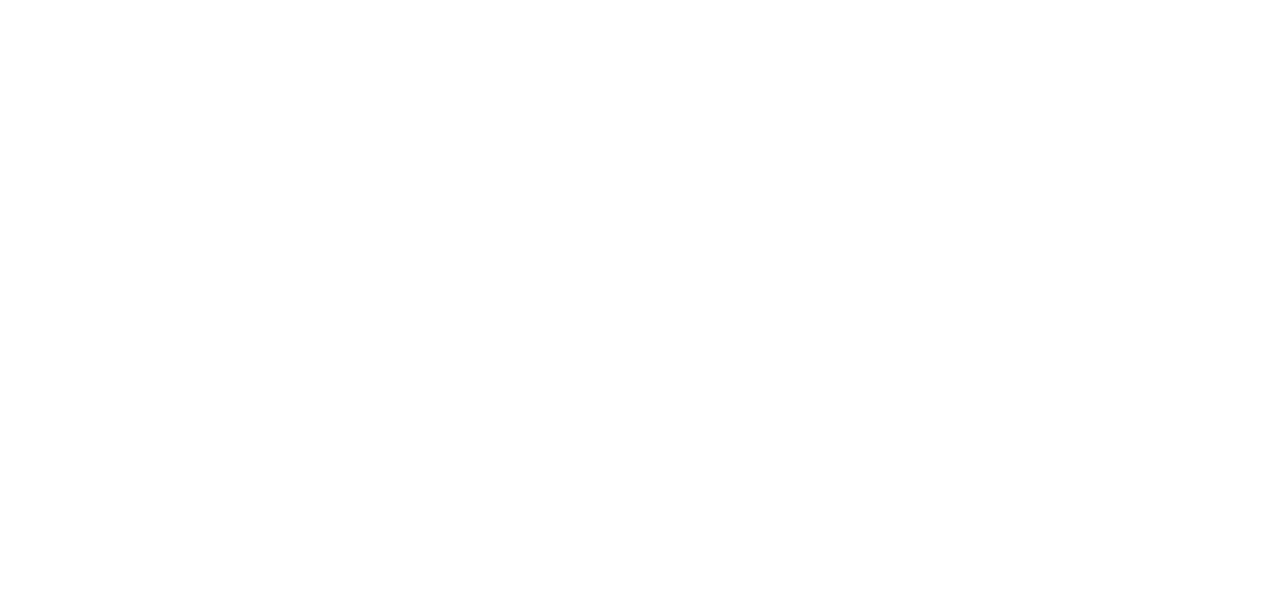
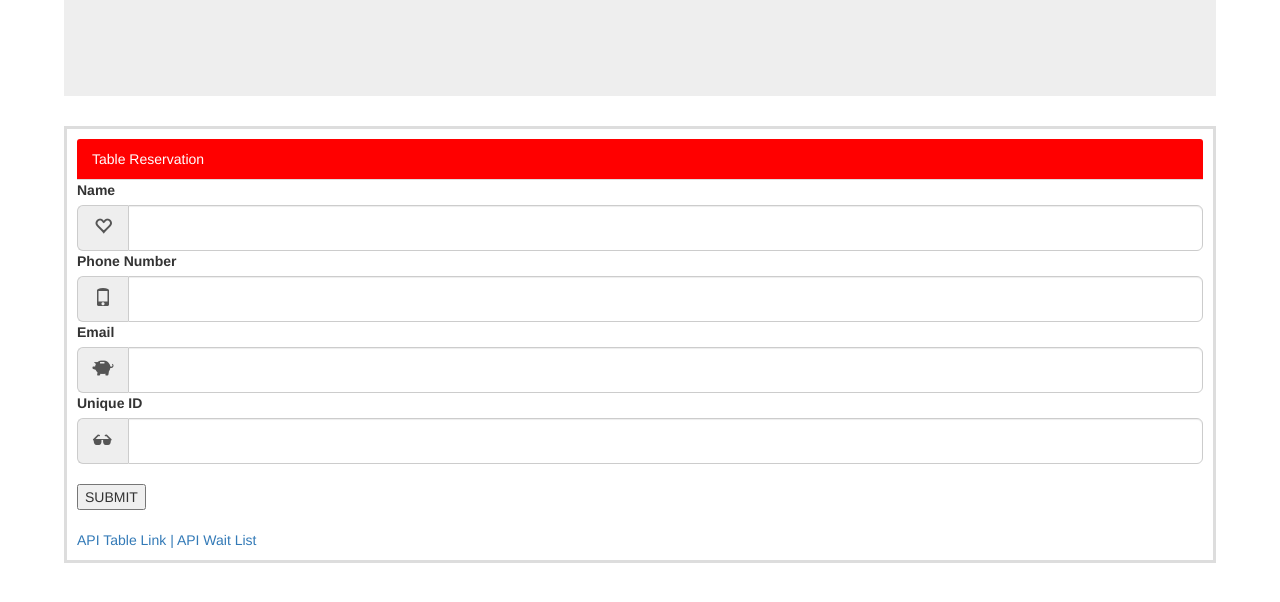
Before and after one commit to enochwu/hot-restaurant, a plain HTML site: page reservation.html in a window 1280 px wide. Drawn offline with nearby package versions, Linux system fonts and the light colour scheme.

Commit message:
update index.html and reservation.html and css file

```diff
--- a/reservation.html
+++ b/reservation.html
@@ -3,8 +3,55 @@
   <head>
     <meta charset="utf-8">
     <title></title>
+
+  	<!-- Linking CSS -->
+    <link rel="stylesheet" href="style.css">
+
+    <!-- Linking Bootstrap -->
+    <link rel="stylesheet" href="https://maxcdn.bootstrapcdn.com/bootstrap/3.3.7/css/bootstrap.min.css" integrity="sha384-BVYiiSIFeK1dGmJRAkycuHAHRg32OmUcww7on3RYdg4Va+PmSTsz/K68vbdEjh4u" crossorigin="anonymous">
   </head>
+
   <body>
 
-  </body>
+  	<!-- Empty Jumbotron -->
+<div class="jumbotron">
+</div>
+
+	<div class="panel-default">
+		<div style="color: white;
+	    background-color: red;" class="panel-heading">Table Reservation</div>
+		  	<label>Name</label>
+		  	<div class="input-group input-group-lg">
+			  <span class="input-group-addon" id="basic-addon1"><span class="glyphicon glyphicon-heart-empty" aria-hidden="true"></span>
+</span>
+			  <input type="text" class="form-control" aria-describedby="basic-addon1">
+			</div>
+		  	<label>Phone Number</label>
+		  	<div class="input-group input-group-lg">
+			  <span class="input-group-addon" id="basic-addon1"><span class="glyphicon glyphicon-phone" aria-hidden="true"></span>
+</span>
+			  <input type="text" class="form-control" aria-describedby="basic-addon1">
+			</div>
+		  	<label>Email</label>
+		  	<div class="input-group input-group-lg">
+			  <span class="input-group-addon" id="basic-addon1"><span class="glyphicon glyphicon-piggy-bank" aria-hidden="true"></span>
+</span>
+			  <input type="text" class="form-control" aria-describedby="basic-addon1">
+			</div>
+		  	<label>Unique ID</label>
+		  	<div class="input-group input-group-lg">
+			  <span class="input-group-addon" id="basic-addon1"><span class="glyphicon glyphicon-sunglasses" aria-hidden="true"></span>
+</span>
+			  <input type="text" class="form-control" aria-describedby="basic-addon1">
+		</div>
+		<div>
+			<br>
+			<button>SUBMIT</button>
+		</div>
+			<br>
+		  <a href="url">API Table Link</a><a href="url"> | API Wait List</a>
+
+	</div>
+
+</body>
 </html>
--- a/style.css
+++ b/style.css
@@ -1,8 +1,15 @@
-.jumbotron {
+.jumbotron, .panel-default {
 	margin: auto;
     width: 90%;
-    border: 3px solid pink;
     padding: 10px;
     text-align: center;
 
 }
+
+.panel-default {
+	margin: auto;
+	border: 3px solid red;
+
+    width: 90%;
+    padding: 10px;
+    text-align: left;
```
